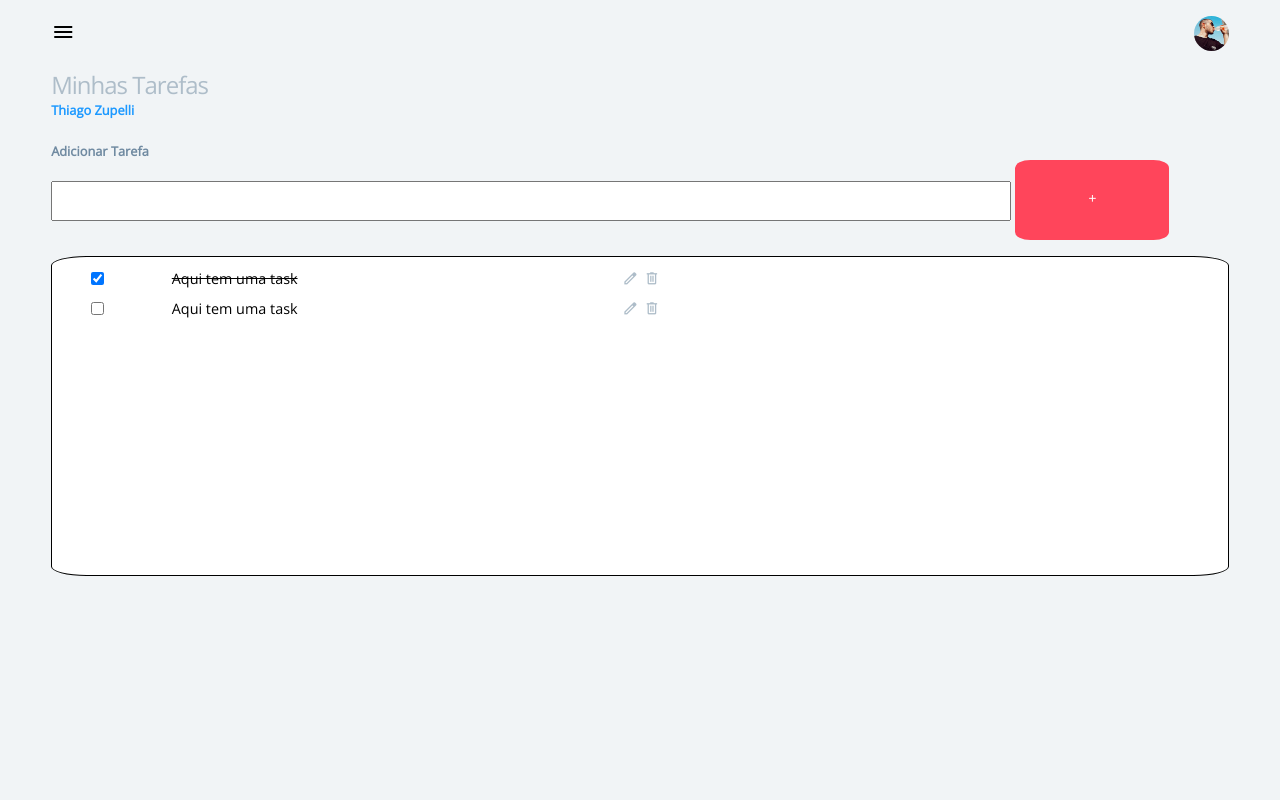
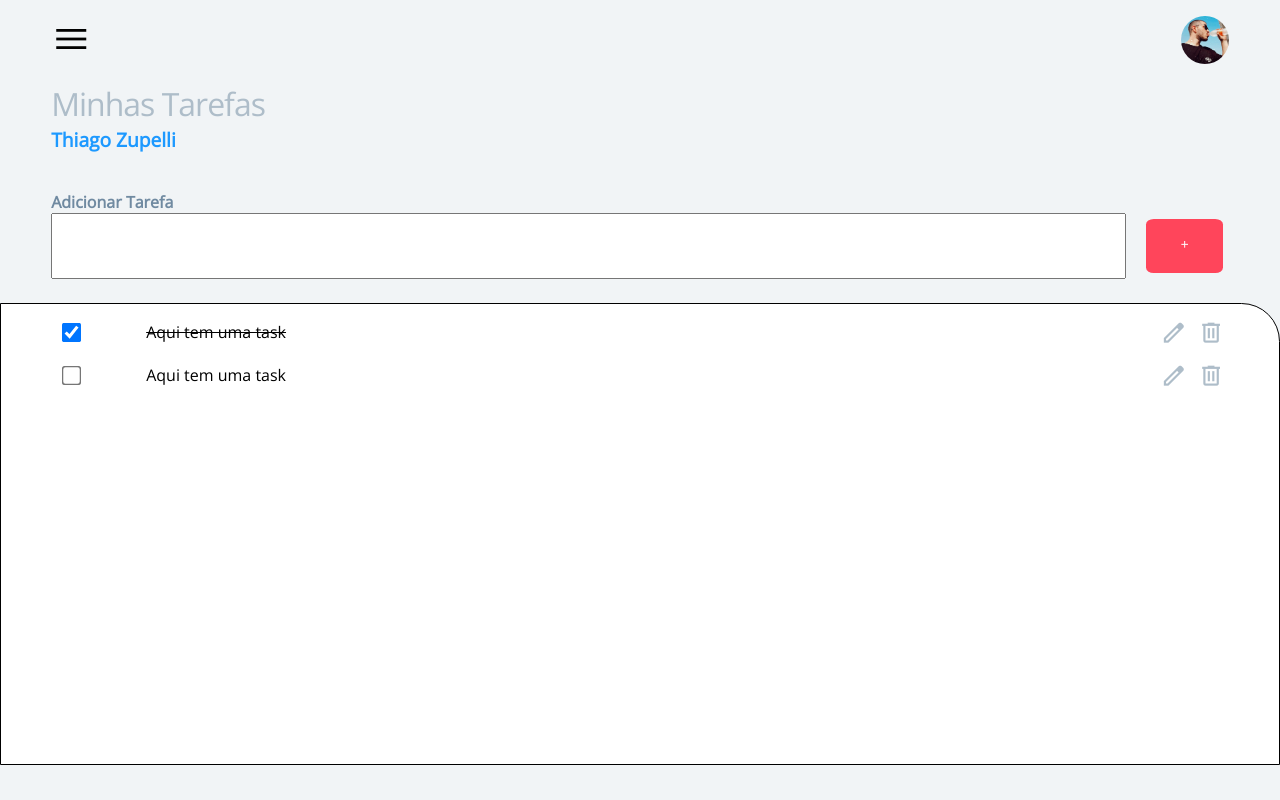
Before and after one commit to thiagogz/todolist, a plain HTML site: page index.html in a window 1280 px wide. Drawn offline with nearby package versions, Linux system fonts and the light colour scheme.

Commit message:
Alteração de layout

```diff
--- a/css/style.css
+++ b/css/style.css
@@ -57,8 +57,8 @@ header {
 }
 
 .avatar {
-    width: 35px;
-    height: 35px;
+    width: 3em;
+    height: 3em;
     border-radius: 50%;
 }
 
@@ -68,23 +68,28 @@ header {
     cursor: pointer;
 }
 
+.button-menu {
+    font-size: 3em;
+}
+
 .title {
     line-height: 1.5;
     letter-spacing: -1px;
     font-weight: 300;
-    font-size: 1.5em;
+    font-size: 2em;
     color: var(--color-text-light);
 }
 
 .subtitle {
     line-height: 1.2;
     font-weight: 700;
-    font-size: 0.8em;
+    font-size: 1.2em;
     color: var(--color-brand-primary);
+    margin-bottom: 5vh;
 }
 
 .container-task {
-    margin-bottom: 2vh;
+    margin-bottom: 3vh;
 }
 
 .form-task {
@@ -93,22 +98,24 @@ header {
 
 .form-task-label {
     display: block;
-    font-size: 0.8em;
+    font-size: 1em;
     font-weight: 700;
     color: var(--color-text-dark);
 }
 
 .form-task-input {
-    width: 75vw;
-    height: 5vh;
+    width: 84vw;
+    height: 8.2vh;
     padding-left: 2vw;
+    margin-right: 1.2vw;
+    font-size: 1em;
 }
 
 .form-task-button {
     background-color: var(--color-brand-secondary);
     border-radius: 10%;
     border: none;
-    padding: 2.5vw 5.5vw;
+    padding: 1.5vw 2.5vw;
 }
 
 .button-add {
@@ -118,24 +125,32 @@ header {
 
 .container-checkbox {
     border: 1px solid black;
-    border-radius: 3%;
+    border-radius: 0 3vw 0 0;
     background-color: var(--color-common-light);
-    padding-left: 3vw;
-    height: 40vh;
+    padding-left: 5vw;
+    height: 57.8vh;
+    width: 100vw;
 }
 
 .added-task {
-    margin: 1vh 0;
+    margin: 2vh 0;
 }
 
 .task-input, .task-text {
     display: inline-block;
-    padding-right: 25vw;
+    color: var(--color-common-dark);
+    vertical-align: middle;
+}
+
+.task-text {
+    padding-right: 68vw;
     padding-left: 5vw;
-    color: var(--color-common-dark);
-    font-size: 0.9em;
+    font-size: 1em;
     font-weight: 400;
-    vertical-align: middle;
+}
+
+.task-input {
+    transform: scale(1.5);
 }
 
 #task-done {
@@ -144,6 +159,7 @@ header {
 
 .icon-added {
     color: var(--color-text-light);
-    font-size: 1.3em;
+    font-size: 2em;
     vertical-align: middle;
+    margin-right: 0.5vw;
 }
--- a/index.html
+++ b/index.html
@@ -15,7 +15,7 @@
     <header>
         <div class="container header-item">
             <button class="button">
-                <i class="material-symbols-outlined">menu</i>
+                <i class="material-symbols-outlined button-menu">menu</i>
             </button>
             <img src="./assets/thiago-zupelli.jpg" alt="Imagem de perfil Thiago Zupelli" class="avatar" />
         </div>
@@ -25,8 +25,8 @@
             <h1 class="title">Minhas Tarefas</h1>
             <p class="subtitle">Thiago Zupelli</p>
             <form class="form-task">
-                <label class="form-task-label">Adicionar Tarefa</label>
-                <input type="text" name="" id="" class="form-task-input" />
+                <label class="form-task-label" for="form-task-input">Adicionar Tarefa</label>
+                <input type="text" name="" id="form-task-input" class="form-task-input" />
                 <button class="form-task-button" ><i class="material-symbols-outlined button-add">add</i></button>
             </form>
         </div>
```
